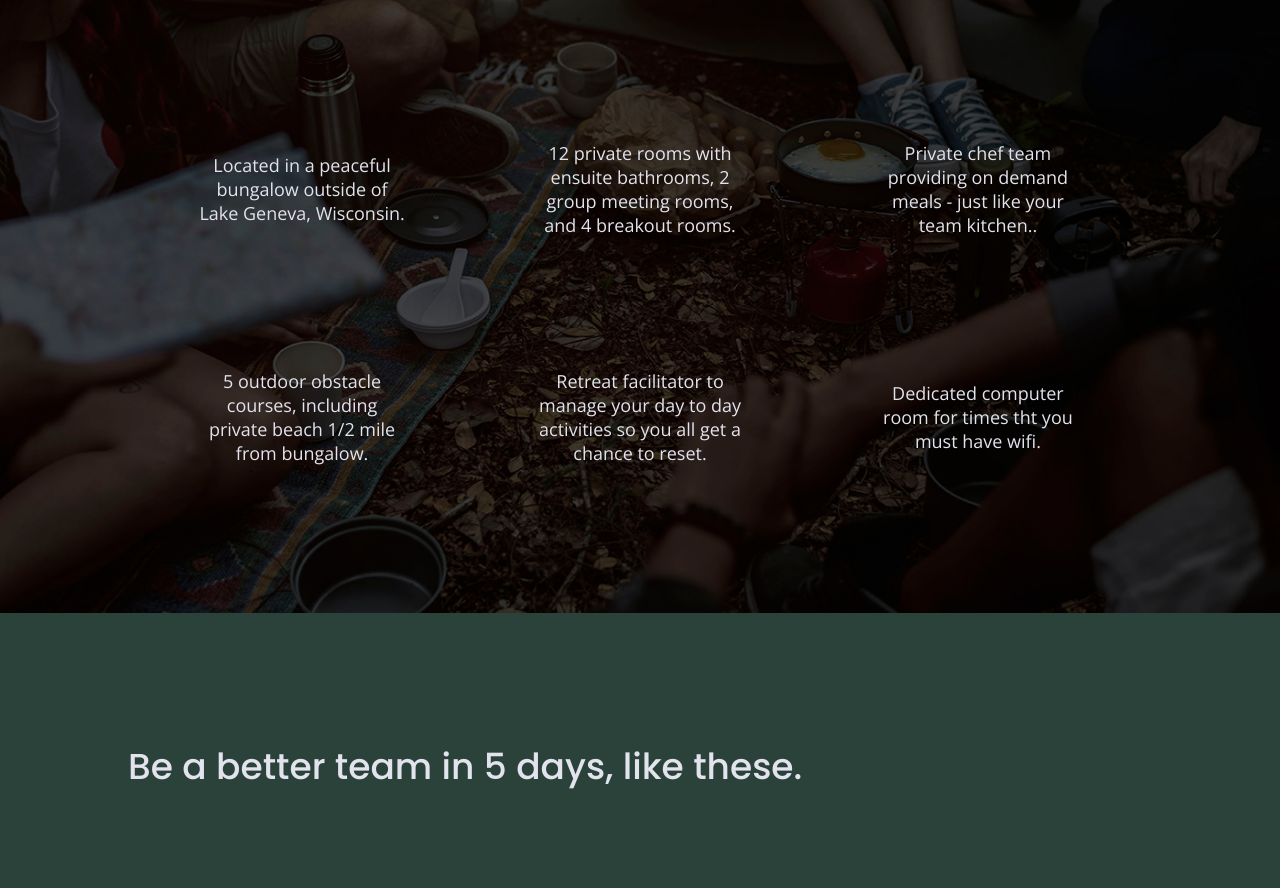
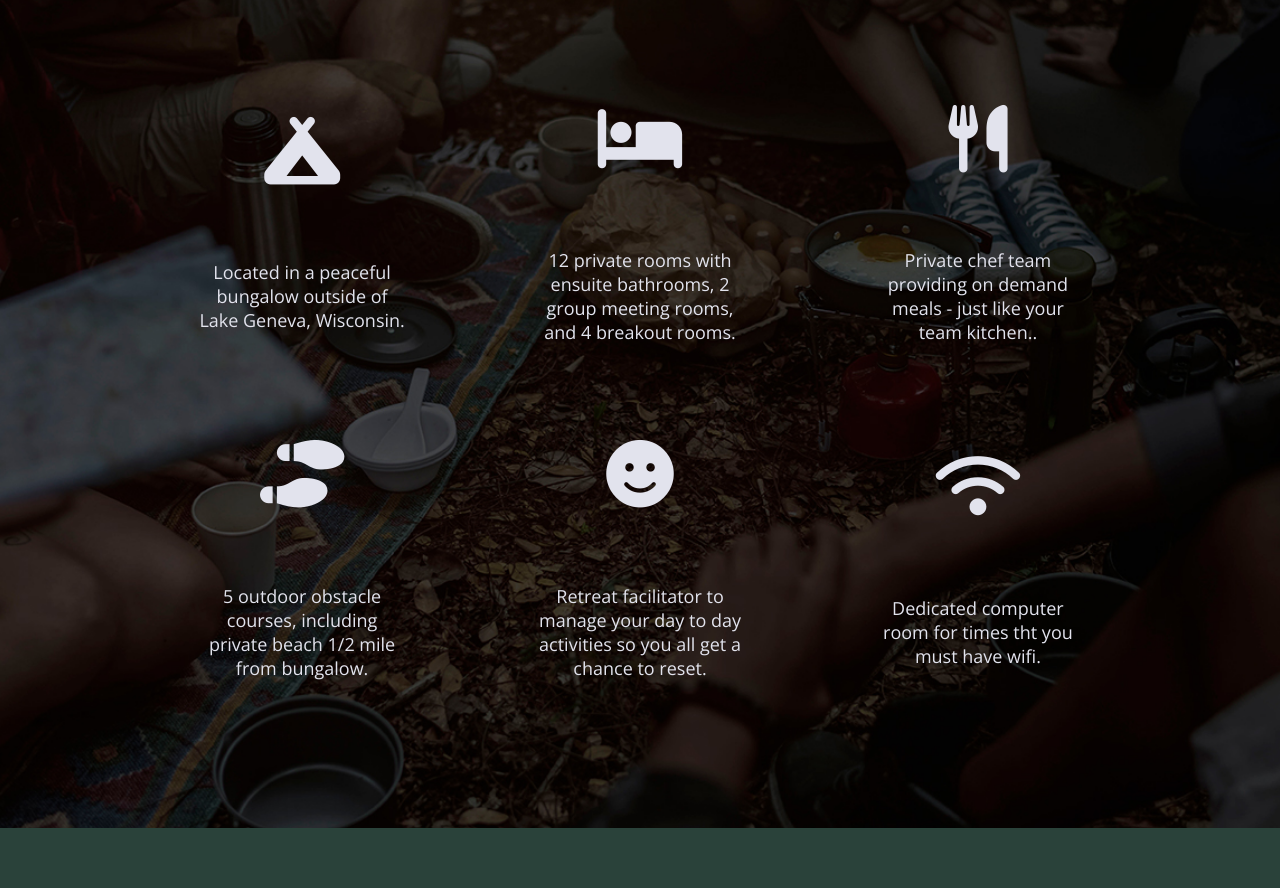
Before and after one commit to heatherwurm/unplugged-retreat, a website: page index.html in a window 1280 px wide. Shown: the part 1292-2180 px from the top of the page. Drawn offline with nearby package versions, Linux system fonts and the light colour scheme.

Commit message:
Added fontawesome icons

```diff
--- a/css/main.css
+++ b/css/main.css
@@ -294,6 +294,12 @@ aside .content-wrapper {
   width: 63%;
   margin: 30px 0;
 }
+
+.features i {
+	font-size: 3.75em;
+    margin-bottom: 40px;
+}
+
 
 .reviews {
   display: flex;
--- a/index.html
+++ b/index.html
@@ -16,6 +16,9 @@
   <link rel="apple-touch-icon" href="icon.png">
   <!-- Google Fonts -->
   <link href="https://fonts.googleapis.com/css?family=Open+Sans:400,700|Poppins:500,700" rel="stylesheet">
+
+  <!--- Font Awesome --->
+  <script src="https://kit.fontawesome.com/975944a990.js" crossorigin="anonymous"></script>
 
   <!-- Place favicon.ico in the root directory -->
 
@@ -64,27 +67,27 @@
         <h2>Have the work week you always dreamed of - without the bad wifi.</h2>
         <div class="feature-items">
           <article>
-            <p class="fontawesome-icon"></p>
+            <p class="fontawesome-icon"><i class="fas fa-campground"></i></p>
             <p class="features-item-description">Located in a peaceful bungalow outside of Lake Geneva, Wisconsin.</p>
           </article>
           <article>
-            <p class="fontawesome-icon"></p>
+            <p class="fontawesome-icon"><i class="fas fa-bed"></i></p>
             <p class="features-item-description">12 private rooms with ensuite bathrooms, 2 group meeting rooms, and 4 breakout rooms.</p>
           </article>
           <article>
-            <p class="fontawesome-icon"></p>
+            <p class="fontawesome-icon"><i class="fas fa-utensils"></i></p>
             <p class="features-item-description">Private chef team providing on demand meals - just like your team kitchen..</p>
           </article>
           <article>
-            <p class="fontawesome-icon"></p>
+            <p class="fontawesome-icon"><i class="fas fa-shoe-prints"></i></p>
             <p class="features-item-description">5 outdoor obstacle courses, including private beach 1/2 mile from bungalow.</p>
           </article>
           <article>
-            <p class="fontawesome-icon"></p>
+            <p class="fontawesome-icon"><i class="fas fa-smile"></i></p>
             <p class="features-item-description">Retreat facilitator to manage your day to day activities so you all get a chance to reset.</p>
           </article>
           <article>
-            <p class="fontawesome-icon"></p>
+            <p class="fontawesome-icon"><i class="fas fa-wifi"></i></p>
             <p class="features-item-description">Dedicated computer room for times tht you must have wifi.</p>
           </article>
         </div>
```
Also changed, not shown: about/index.html (+4 -0 lines), faq/index.html (+3 -0 lines).
